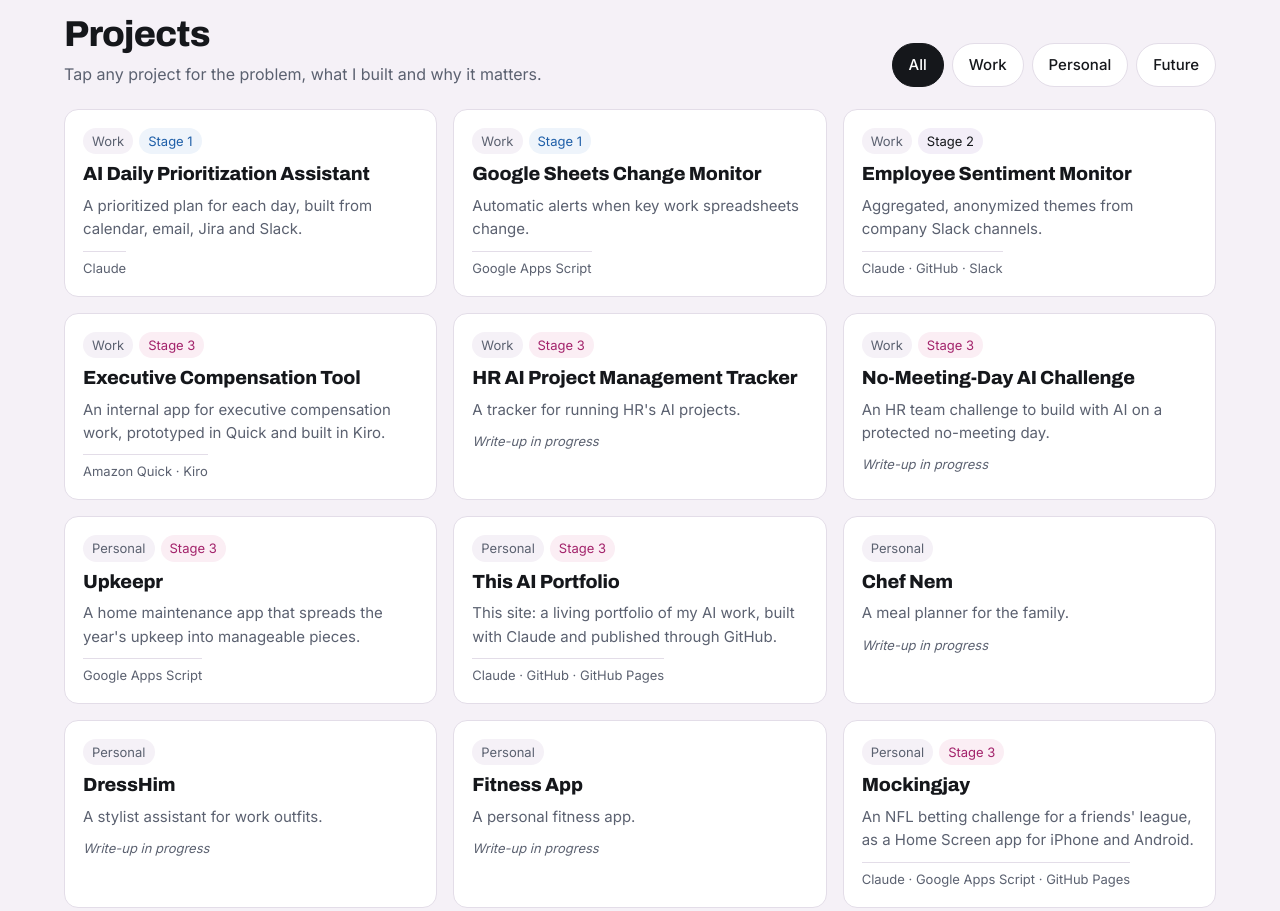
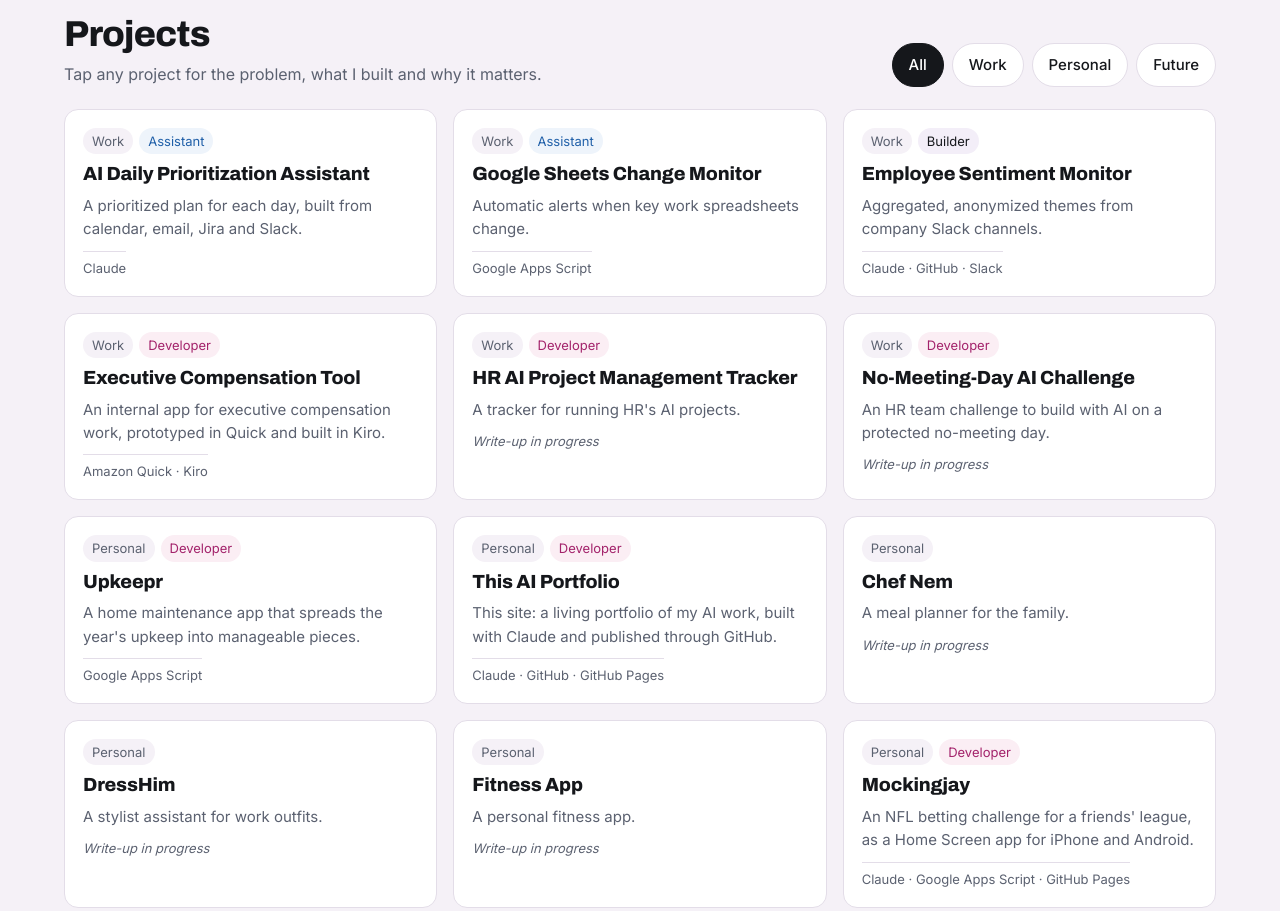
Before and after one commit to ryan-nem/ai-portfolio, a plain HTML site: page index.html in a window 1280 px wide. Shown: the part 860-1771 px from the top of the page. Drawn offline with Linux system fonts and the light colour scheme.

Commit message:
Show stage names (Assistant, Builder, Developer) on cards
Co-Authored-By: Claude Opus 5.5 <noreply@anthropic.com>
Claude-Session: https://claude.ai/code/session_01U54txZk8SAYbRZmS7PCJHW

```diff
--- a/index.html
+++ b/index.html
@@ -137,7 +137,7 @@ footer .wrap{display:flex;flex-wrap:wrap;justify-content:space-between;gap:8px}
 {
 const P=window.PROJECTS,ST=window.STAGES,TL=window.TOOLKIT;
 const esc=v=>String(v).replace(/[&<>"']/g,c=>({"&":"&amp;","<":"&lt;",">":"&gt;",'"':"&quot;","'":"&#39;"}[c]));
-let filt="All";
+let filt="All";const SN=["","Assistant","Builder","Developer"];
 const $=id=>document.getElementById(id);
 
 function lede(){$("lede").textContent="Ten years of HR leadership in aerospace manufacturing and aviation software. Since January 2026 I've moved from using AI to designing and shipping AI tools for HR and home.";}
@@ -155,7 +155,7 @@ function chips(){
 function grid(){
  $("grid").innerHTML=P.map((p,i)=>({p,i})).filter(o=>filt==="All"||o.p.c===filt).map(({p,i})=>`
  <button class="card" data-i="${i}">
-  <div class="meta"><span class="tag">${esc(p.c)}</span>${p.s?`<span class="tag s${p.s}">Stage ${p.s}</span>`:""}</div>
+  <div class="meta"><span class="tag">${esc(p.c)}</span>${p.s?`<span class="tag s${p.s}">${SN[p.s]}</span>`:""}</div>
   <h3>${esc(p.t)}</h3>
   <p>${esc(p.pitch)}</p>
   ${p.wip?`<span class="wip">Write-up in progress</span>`:""}
@@ -173,7 +173,7 @@ function tools(){
 function open(i){
  const p=P[i];
  const rows=[["The problem",p.problem],["What I built",p.built],["Privacy",p.privacy],["Impact",p.impact]].filter(r=>r[1]);
- $("dbody").innerHTML=`<div class="meta"><span class="tag">${esc(p.c)}</span>${p.s?`<span class="tag s${p.s}">Stage ${p.s}</span>`:""}</div>
+ $("dbody").innerHTML=`<div class="meta"><span class="tag">${esc(p.c)}</span>${p.s?`<span class="tag s${p.s}">${SN[p.s]}</span>`:""}</div>
   <h2 id="dt" style="margin-top:10px">${esc(p.t)}</h2><p style="color:var(--mut)">${esc(p.pitch)}</p>
   <div class="dl">${rows.length?rows.map(r=>`<div><h4>${esc(r[0])}</h4><p>${esc(r[1])}</p></div>`).join(""):`<p class="wip">Full write-up in progress.</p>`}</div>
   ${p.tools.length?`<p class="tools" style="margin-top:18px">Built with ${esc(p.tools.join(", "))}</p>`:""}`;
```
